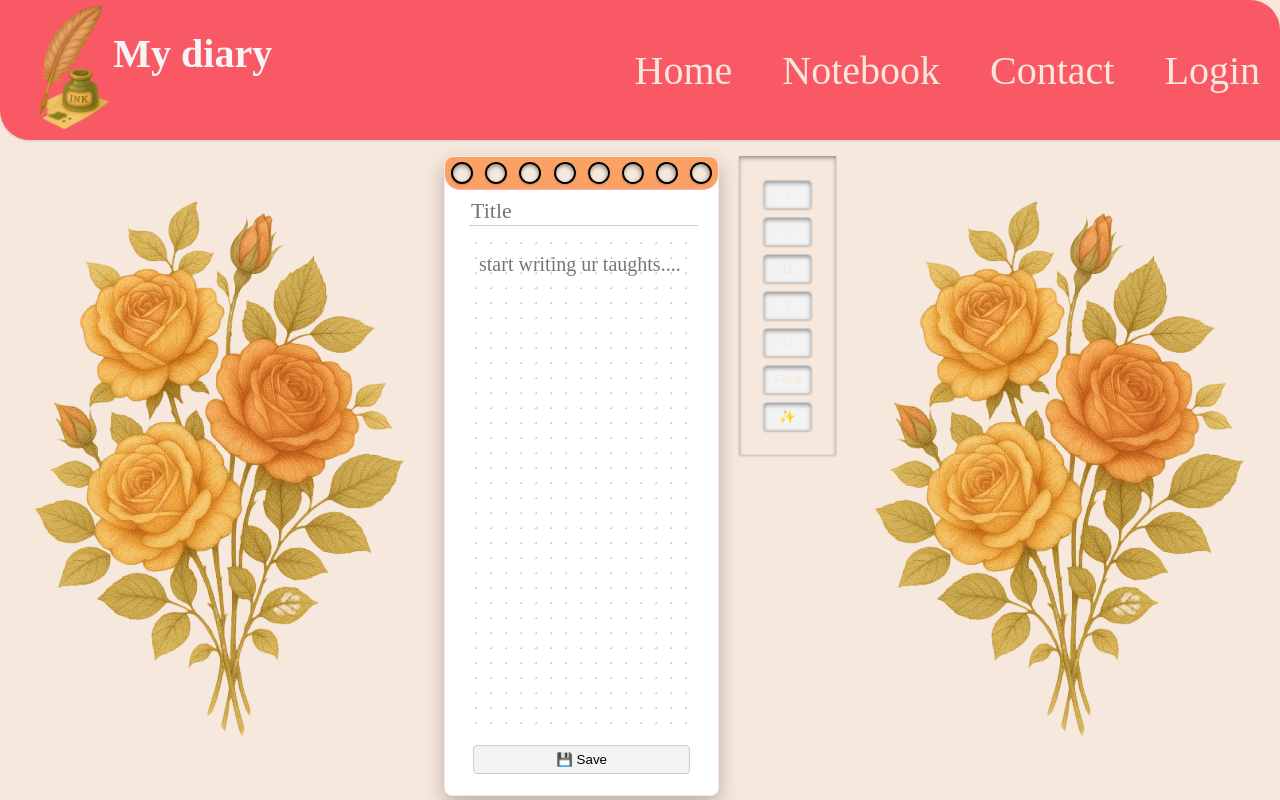
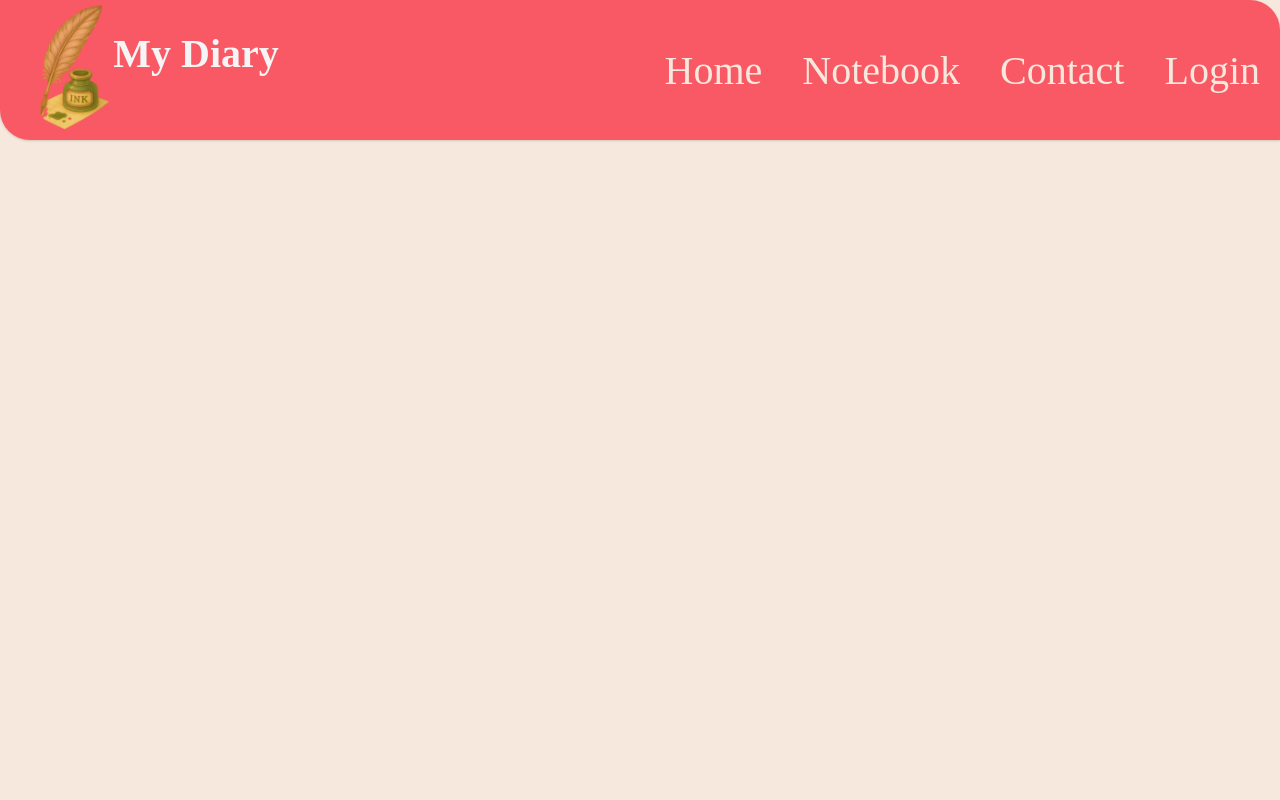
Before and after one commit to MeenakshiAM/QuietQuill, a React (Vite) app: page /note in a window 1280 px wide. Shown: the top 800 px of the page. Built offline with nearby package versions, Linux system fonts and the light colour scheme.

Commit message:
ui changed

```diff
--- a/src/App.jsx
+++ b/src/App.jsx
@@ -1,26 +1,20 @@
-// src/App.jsx
 import { Routes, Route } from 'react-router-dom';
-import Header from './Components/header';
+import Header from './Components/Header';
 import Home from './Pages/Home';
-import Note from './Pages/Note';
+import Diary from './Pages/Note';
+
 import Login from './Pages/login';
-import Signup from './Pages/Signup';
-import './App.css';
-import Footer from './Components/Footer';
 
-function App() {
+export default function App() {
   return (
     <>
       <Header />
       <Routes>
         <Route path="/" element={<Home />} />
-        <Route path="/note" element={<Note />} />
+        <Route path="/diary" element={<Diary />} />
+
         <Route path="/login" element={<Login />} />
-        <Route path="/signup" element={<Signup />} />
       </Routes>
-      <Footer/>
     </>
   );
 }
-
-export default App;
--- a/src/Components/header.jsx
+++ b/src/Components/header.jsx
@@ -1,20 +1,21 @@
-import logo from '../assets/logo.png'
-export default function Header(){
-    return(
+import { Link } from 'react-router-dom';
+import logo from '../assets/logo.png';
+import '../App.css';
 
-            <nav>
+export default function Header() {
+  return (
+    <nav className="header">
+      <div className="logo">
+        <img src={logo} alt="logo" />
+        <h1>My Diary</h1>
+      </div>
 
-                <div className='logo'>
-                    <img src={logo} alt="logo" />
-                    <h1>My diary</h1>
-                </div>
-                <div>
-                    <a href="#">Home </a>
-                    <a href="#">Notebook </a>
-                    <a href="#">Contact </a>
-                    <a href="#">Login</a>
-                </div>
-            </nav>
-
-    );
+      <div className="nav-links">
+        <Link to="/">Home</Link>
+        <Link to="/diary">Notebook</Link>
+        <Link to="/contact">Contact</Link>
+        <Link to="/login">Login</Link>
+      </div>
+    </nav>
+  );
 }
--- a/src/Pages/Note.jsx
+++ b/src/Pages/Note.jsx
@@ -1,16 +1,15 @@
 import React, { useState } from 'react';
 import '../App.css';
-import rose from '../assets/rose.png'
+import rose from '../assets/rose.png';
 
-export default function Note(){
-    const [notebook, setNotebook] = React.useState('');
-    const [fontSize, setFontSize] = React.useState(20);
-    const [FontStyle, setFontStyle] = React.useState({
+export default function Note() {
+  const [fontSize, setFontSize] = useState(20);
+  const [fontStyle, setFontStyle] = useState({
     bold: false,
     italic: false,
     underline: false,
   });
-    const [fontFamily, setFontFamily] = React.useState('san-serif');
+  const [fontFamily, setFontFamily] = useState('sans-serif');
   const [showFontOptions, setShowFontOptions] = useState(false);
   const [noteText, setNoteText] = useState('');
   const [title, setTitle] = useState('');
@@ -26,25 +25,21 @@ export default function Note(){
     'monospace'
   ];
 
-    //here we need to make use of these usestates.. dynamically
-    // so we need to create the fns required
-    // we can create the arrow fns
+  // 🔤 Font controls
+  const increasefs = () => setFontSize(prev => prev + 2);
+  const decreasefs = () => setFontSize(prev => Math.max(prev - 2, 10));
 
-    const increasefs = () => setFontSize(prevSize => prevSize + 2);
-    const decreasefs = () => setFontSize(prevSize => prevSize - 2);
-
-    //now for the bold itallic and underline
   const toggleFontStyle = (style) => {
     setFontStyle(prev => ({
       ...prev,
-            [style]: !prev[style]
+      [style]: !prev[style],
     }));
-    }
+  };
 
   const selectFontFamily = (newFont) => {
     setFontFamily(newFont);
     setShowFontOptions(false);
-    }
+  };
 
   const toolbarButtonStyle = {
     margin: '4px',
@@ -55,50 +50,56 @@ export default function Note(){
     cursor: 'pointer',
   };
 
-    // Save the note to backend
+  // 💾 Save note to backend
   const saveNote = async () => {
     const noteData = {
-            title: title || 'Untitled',
-            content: noteText,
-            date: new Date().toISOString().split('T')[0], // YYYY-MM-DD
+      title: title.trim() || 'Untitled',
+      content: noteText.trim(),
+      date: new Date().toISOString().split('T')[0],
     };
 
     try {
-            const res = await fetch('/api/notes', {
+      const res = await fetch('http://localhost:8080/api/diary/save', {
         method: 'POST',
-                headers: {
-                    'Content-Type': 'application/json',
-                },
+        headers: { 'Content-Type': 'application/json' },
         body: JSON.stringify(noteData),
       });
 
-            if (res.ok) {
-                setSaveMessage("Note saved!");
+      if (!res.ok) {
+        const errText = await res.text();
+        setSaveMessage('❌ Failed to save note: ' + errText);
+        return;
+      }
+
+      const data = await res.json().catch(() => null);
+      console.log('Note saved response:', data);
+
+      setSaveMessage('✅ Note saved successfully!');
       setTitle('');
       setNoteText('');
-            } else {
-                setSaveMessage(" Failed to save note.");
+    } catch (error) {
+      console.error('Save error:', error);
+      setSaveMessage('⚠️ Error occurred while saving note.');
     }
-        } catch (err) {
-            setSaveMessage("⚠️ Error occurred while saving.");
-        }
+
+    // Clear message after 3 seconds
+    setTimeout(() => setSaveMessage(''), 3000);
   };
 
   return (
-        //this is the whole container in which the notebook and the toolbar exist
     <div className="note-book">
+      {/* Left rose image */}
       <img src={rose} alt="rose" />
-            {/* this will have the notebook besides the toolbar in the side  */}
-            <div className='note-container'>
-                {/* inside this u need the border of the book... just for aethetic so   */}
-                <div className='note-ring'>
-                    {/* this is for the rings in which the spiral comes ... */}
+
+      {/* Notebook container */}
+      <div className="note-container">
+        <div className="note-ring">
           {Array.from({ length: 8 }).map((_, i) => (
             <div key={i} className="ring" style={{ transform: `rotate(${i * 5}deg)` }}></div>
           ))}
         </div>
-                {/* the text are in which we need to enteer the diary entry */}
-                <div className='main-note'>
+
+        <div className="main-note">
           <input
             type="text"
             className="note-title"
@@ -107,48 +108,72 @@ export default function Note(){
             onChange={(e) => setTitle(e.target.value)}
             style={{
               fontSize: `${fontSize + 2}px`,
-                            fontWeight: FontStyle.bold ? 'bold' : 'normal',
-                            fontStyle: FontStyle.italic ? 'italic' : 'normal',
-                            textDecoration: FontStyle.underline ? 'underline' : 'none',
-                            fontFamily: fontFamily,
+              fontWeight: fontStyle.bold ? 'bold' : 'normal',
+              fontStyle: fontStyle.italic ? 'italic' : 'normal',
+              textDecoration: fontStyle.underline ? 'underline' : 'none',
+              fontFamily,
               width: '100%',
               marginBottom: '10px',
               border: 'none',
               borderBottom: '1px solid #ccc',
-                            outline: 'none'
+              outline: 'none',
             }}
           />
-                    <textarea className='text-area'
-                        placeholder='start writing ur taughts.... '
+
+          <textarea
+            className="text-area"
+            placeholder="Start writing your thoughts..."
             style={{
               fontSize: `${fontSize}px`,
-                            fontWeight: FontStyle.bold ? 'bold' : 'normal',
-                            fontStyle: FontStyle.italic ? 'italic' : 'normal',
-                            textDecoration: FontStyle.underline ? 'underline' : 'none',
-                            fontFamily: fontFamily
+              fontWeight: fontStyle.bold ? 'bold' : 'normal',
+              fontStyle: fontStyle.italic ? 'italic' : 'normal',
+              textDecoration: fontStyle.underline ? 'underline' : 'none',
+              fontFamily,
             }}
             onChange={(e) => setNoteText(e.target.value)}
-                        value={noteText}>
-                    </textarea>
+            value={noteText}
+          />
 
-                    <button onClick={saveNote} style={{ ...toolbarButtonStyle, marginTop: '10px' }}>💾 Save</button>
-                    {saveMessage && <p style={{ marginTop: '10px', color: '#555' }}>{saveMessage}</p>}
+          <button
+            onClick={saveNote}
+            style={{ ...toolbarButtonStyle, marginTop: '10px', backgroundColor: '#ffe8e8' }}
+          >
+            💾 Save
+          </button>
+
+          {saveMessage && (
+            <p style={{ marginTop: '10px', color: saveMessage.includes('✅') ? 'green' : 'red' }}>
+              {saveMessage}
+            </p>
+          )}
         </div>
       </div>
 
-            {/* this is the toolbar through which the adjustments are done */}
-            <div className='toolbar'>
-                {/* im creating this section by providing the buttons to trigger the fn related */}
+      {/* Toolbar */}
+      <div className="toolbar">
         <button onClick={increasefs} style={toolbarButtonStyle}>+</button>
         <button onClick={decreasefs} style={toolbarButtonStyle}>-</button>
-                <button onClick={() => toggleFontStyle('bold')} style={{ ...toolbarButtonStyle, fontWeight: FontStyle.bold ? 'bold' : 'normal' }}>
-                    <strong>B</strong></button>
-
-                <button onClick={() => toggleFontStyle('italic')} style={{ ...toolbarButtonStyle, fontStyle: FontStyle.italic ? 'italic' : 'normal' }}><i>I</i></button>
-
-                <button onClick={() => toggleFontStyle('underline')} style={{ ...toolbarButtonStyle, textDecoration: FontStyle.underline ? 'underline' : 'none' }}>U</button>
-
-                <button onClick={() => setShowFontOptions(!showFontOptions)} style={toolbarButtonStyle}>Font</button>
+        <button
+          onClick={() => toggleFontStyle('bold')}
+          style={{ ...toolbarButtonStyle, fontWeight: fontStyle.bold ? 'bold' : 'normal' }}
+        >
+          <strong>B</strong>
+        </button>
+        <button
+          onClick={() => toggleFontStyle('italic')}
+          style={{ ...toolbarButtonStyle, fontStyle: fontStyle.italic ? 'italic' : 'normal' }}
+        >
+          <i>I</i>
+        </button>
+        <button
+          onClick={() => toggleFontStyle('underline')}
+          style={{ ...toolbarButtonStyle, textDecoration: fontStyle.underline ? 'underline' : 'none' }}
+        >
+          U
+        </button>
+        <button onClick={() => setShowFontOptions(!showFontOptions)} style={toolbarButtonStyle}>
+          Font
+        </button>
         <button style={toolbarButtonStyle}>✨</button>
 
         {showFontOptions && (
@@ -165,6 +190,8 @@ export default function Note(){
           </div>
         )}
       </div>
+
+      {/* Right rose image */}
       <img src={rose} alt="rose" />
     </div>
   );
--- a/src/Pages/Signup.jsx
+++ b/src/Pages/Signup.jsx
@@ -34,7 +34,7 @@ export default function Signup() {
         throw new Error(err.message || 'Signup failed');
       }
 
-      alert('Signup successful 🎉');
+      alert('Signup successful ');
       navigate('/login');
     } catch (err) {
       setError(err.message);
@@ -43,7 +43,7 @@ export default function Signup() {
 
   return (
     <div className="auth-container">
-      <h2>🚀 Sign Up</h2>
+      <h2> Sign Up</h2>
 
       <div className="auth-inputs">
         <input
```
Also changed, not shown: src/Pages/login.jsx (+40 -12 lines), 1 other file (tests, documents, lock files or other folders). Lines whose indentation alone changed are shown as unchanged.
